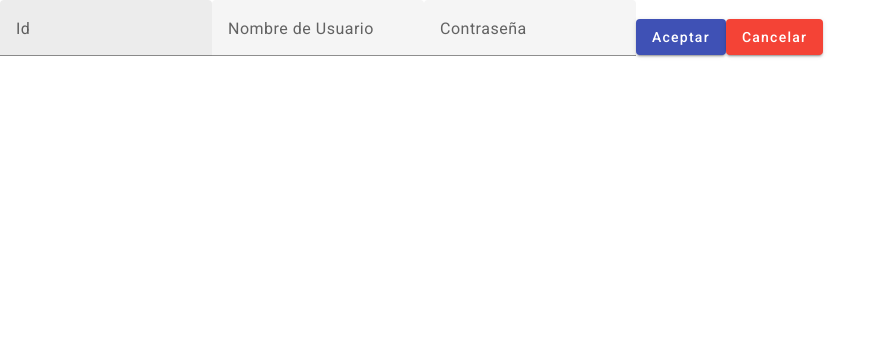
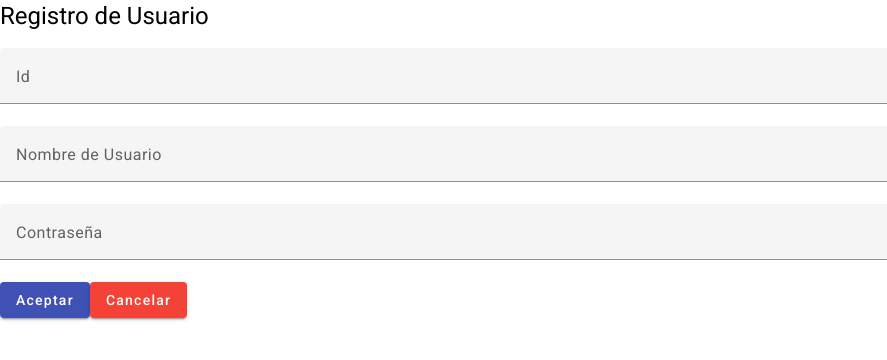
Before and after one commit to Kfassolb/BabyBoomFront, an Angular app in the folder BabyBoom/: page /Usuario/agregar in a window 1280 px wide. Shown: the top 360 px of the page, without its empty margins (0-887 px from the left). Built offline with nearby package versions, Linux system fonts and the light colour scheme; no server answers.

Commit message:
Se mejoró el creaEdita

```diff
--- a/BabyBoom/src/app/components/usuario/usuario-creaedita/usuario-creaedita.component.css
+++ b/BabyBoom/src/app/components/usuario/usuario-creaedita/usuario-creaedita.component.css
@@ -0,0 +1,3 @@
+mat-form-field{
+  width: 100%;
+}
--- a/BabyBoom/src/app/components/usuario/usuario-creaedita/usuario-creaedita.component.html
+++ b/BabyBoom/src/app/components/usuario/usuario-creaedita/usuario-creaedita.component.html
@@ -7,23 +7,26 @@
     <title>Document</title>
   </head>
   <body>
-    <div>
+    <div class="container text-center">
+      <div class="p-3">
+        <h1>Registro de Usuario</h1>
+      </div>
       <form [formGroup]="form" (submit)="aceptar()">
         <mat-form-field class="example-full-width">
           <mat-label>Id</mat-label>
           <input matInput placeholder="Id" formControlName="id" />
         </mat-form-field>
-
+        <br>
         <mat-form-field class="example-full-width">
           <mat-label>Nombre de Usuario</mat-label>
           <input matInput placeholder="username" formControlName="Username" />
         </mat-form-field>
-
+        <br>
         <mat-form-field class="example-full-width">
           <mat-label>Contraseña</mat-label>
           <input matInput placeholder="password" formControlName="Password" />
         </mat-form-field>
-
+        <br>
         <!-- <mat-form-field appearance="fill">
           <mat-label>Género</mat-label>
           <mat-select placeholder="Placeholder" formControlName="genderPet">
@@ -43,7 +46,7 @@
           <mat-datepicker-toggle [for]="picker"></mat-datepicker-toggle>
           <mat-datepicker #picker></mat-datepicker>
         </mat-form-field> -->
-        <button mat-raised-button color="primary">Aceptar</button>
+        <button mat-raised-button color="primary" class="m-3">Aceptar</button>
         <button mat-raised-button routerLink="/Usuario" color="warn">Cancelar</button>
       </form>
     </div>
--- a/BabyBoom/src/app/components/usuario/usuario-listar/usuario-listar.component.html
+++ b/BabyBoom/src/app/components/usuario/usuario-listar/usuario-listar.component.html
@@ -9,8 +9,13 @@
   <title>Document</title>
 </head>
 <body>
-  <h1 class="text-danger d-flex justify-content-center p-3 fw-bold">Lista Informativa de acceso de usuarios</h1>
   <div class="container">
+    <div class="text-center">
+      <h1 class="text-danger p-3 fw-bold">Lista Informativa de acceso de usuarios</h1>
+    </div>
+    <div class="text-end">
+      <button mat-raised-button routerLink="/Usuario/agregar" color="warn">Nuevo</button>
+    </div>
     <table mat-table [dataSource]="dataSource" class="mat-elevation-z8 table table-striped table-hover">
       <!--- Note that these columns can be defined in any order.
         The actual rendered columns are set as a property on the row definition" -->
--- a/BabyBoom/src/app/components/usuario/usuario-listar/usuario-listar.component.ts
+++ b/BabyBoom/src/app/components/usuario/usuario-listar/usuario-listar.component.ts
@@ -19,6 +19,8 @@ export class UsuarioListarComponent implements OnInit{
     this.uS.list().subscribe(data => {
       this.dataSource = new MatTableDataSource(data);
     })
-
+    this.uS.getList().subscribe(data=>{
+      this.dataSource=new MatTableDataSource(data);
+    })
   }
 }
```
